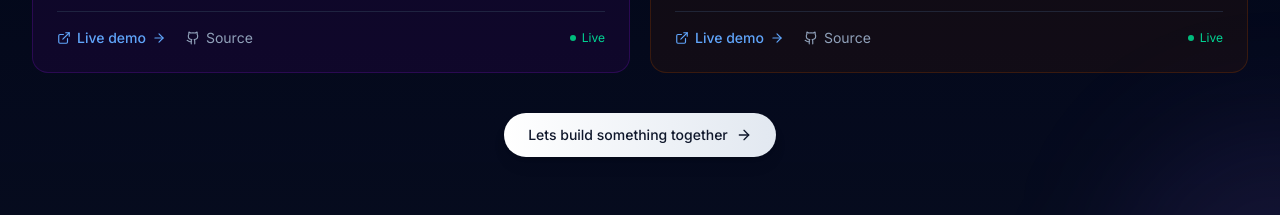
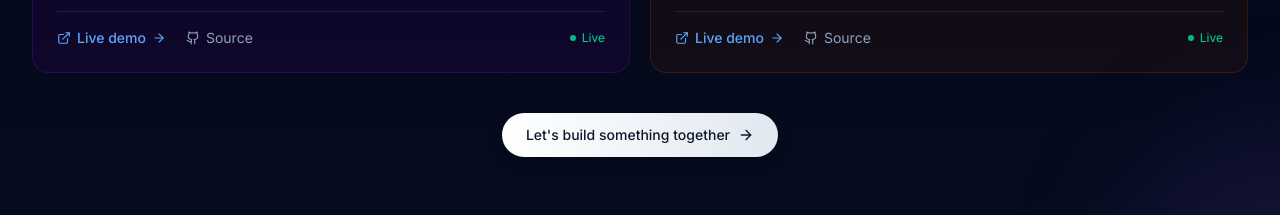
Before and after one commit to Brightwell-Dlamini/my-portfolio, a Next.js app: page / in a window 1280 px wide. Shown: the part 3380-3595 px from the top of the page. Built offline with nearby package versions, Linux system fonts and the light colour scheme.

Commit message:
Fix Projects CTA apostrophe

```diff
--- a/src/components/Projects.tsx
+++ b/src/components/Projects.tsx
@@ -245,7 +245,7 @@ export function Projects() {
             href="#contact"
             className="group inline-flex items-center gap-2 rounded-full bg-gradient-to-r from-slate-900 to-slate-800 px-6 py-3 text-sm font-medium text-white shadow-lg transition-transform hover:-translate-y-0.5 hover:shadow-xl dark:from-white dark:to-slate-200 dark:text-slate-900"
           >
-            <span>Let{""}s build something together</span>
+            <span>Let's build something together</span>
             <ArrowRight className="h-4 w-4 transition-transform group-hover:translate-x-1" />
           </a>
         </div>
```
